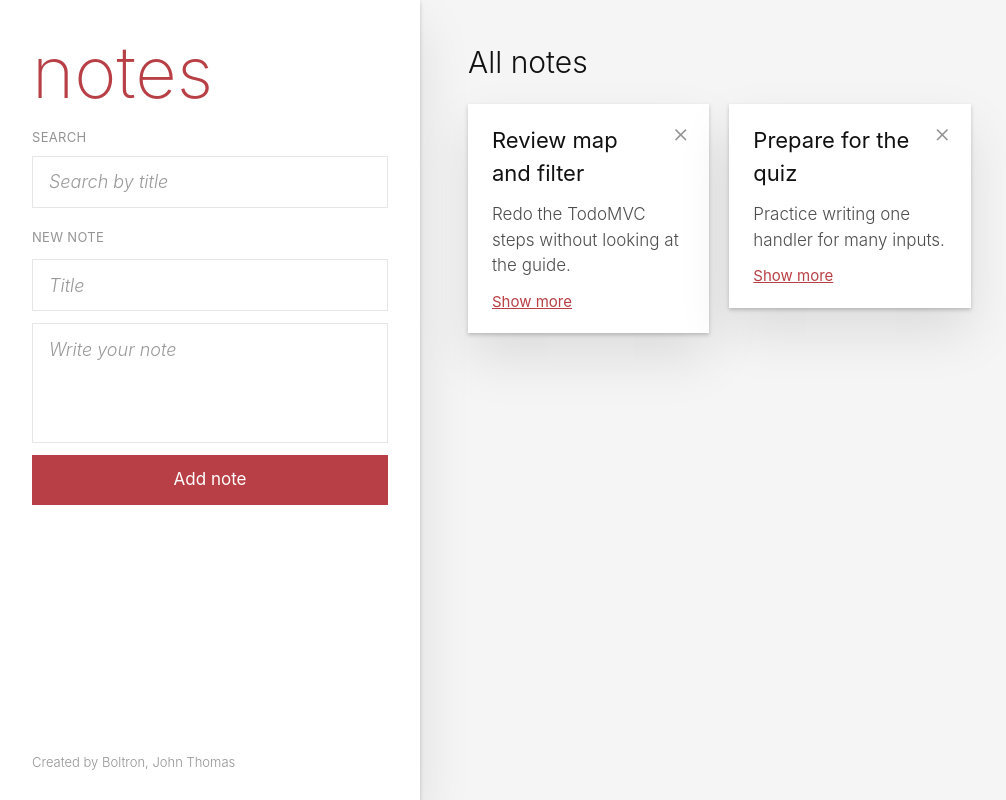
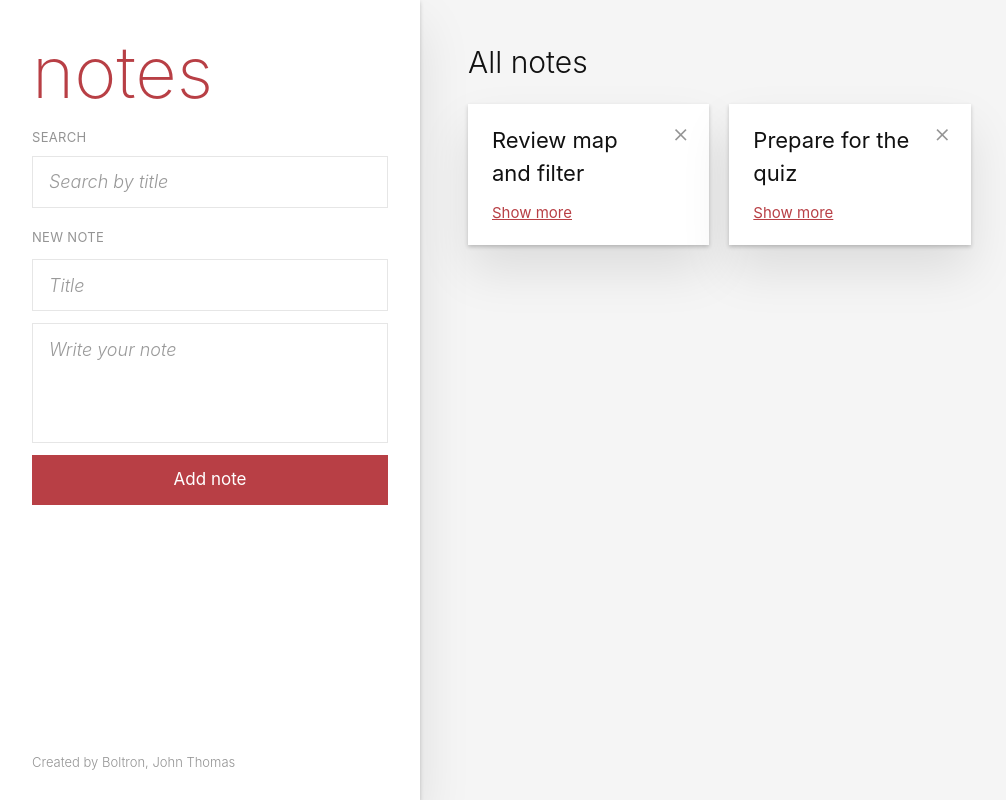
Before and after one commit to johnthomasboltron/csit340g5-notes, a React (Vite) app: page / in a window 1280 px wide. Shown: the whole page, without its empty margins (0-1006 px from the left). Built offline with nearby package versions, Linux system fonts and the light colour scheme.

Commit message:
feat: add show more to note cards

```diff
--- a/src/components/NoteCard.jsx
+++ b/src/components/NoteCard.jsx
@@ -1,15 +1,26 @@
+import { useState } from 'react'
+
 function NoteCard({ title, body }) {
+    const [isExpanded, setIsExpanded] = useState(false)
+
     return (
         <div>
-      <h3 className="pr-8 text-[22px] font-normal break-words">{title}</h3>
+            <h3 className="pr-8 text-[22px] font-normal break-words">
+                {title}
+            </h3>
+
+            {isExpanded && (
                 <p className="mt-3 text-[17px] break-words whitespace-pre-wrap text-[#4d4d4d]">
                     {body}
                 </p>
+            )}
+
             <button
                 type="button"
+                onClick={() => setIsExpanded(!isExpanded)}
                 className="mt-3 cursor-pointer text-[15px] font-normal text-[#b83f45] underline"
             >
-        Show more
+                {isExpanded ? 'Show less' : 'Show more'}
             </button>
         </div>
     )
--- a/src/components/Notes.jsx
+++ b/src/components/Notes.jsx
@@ -1,4 +1,3 @@
-
 import { useState } from 'react'
 import NoteCard from './NoteCard.jsx'
 
```
Lines whose indentation alone changed are shown as unchanged.
